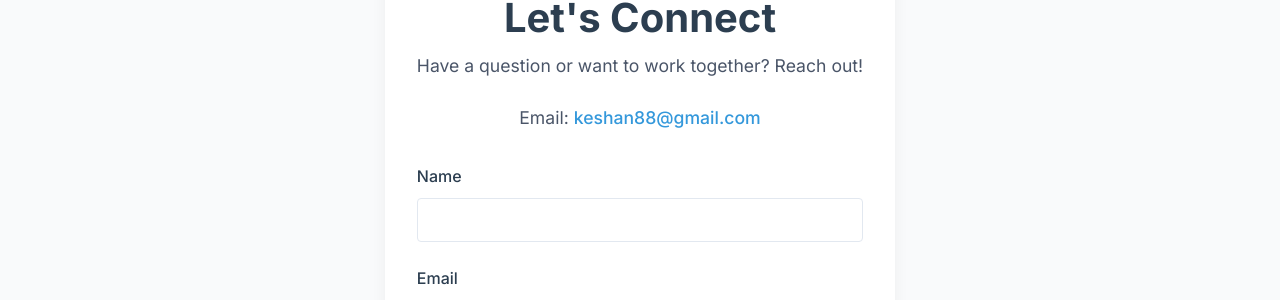
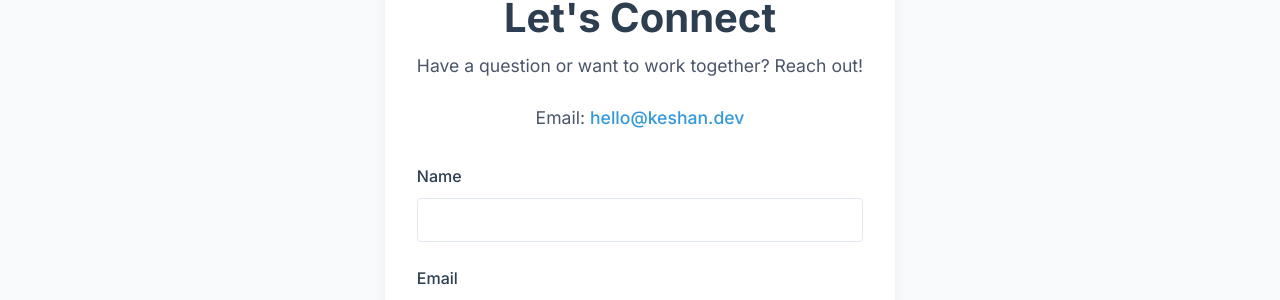
Before and after one commit to keshan/keshan.github.io, a Jekyll site: the page built from contact.html, in a window 1280 px wide and 1347 px high. Shown: the part 222-522 px from the top of the window. Built offline with Jekyll 4.4.1, drawn with Linux system fonts in a browser that asks for light colours.

Commit message:
Update contact.html

```diff
--- a/contact.html
+++ b/contact.html
@@ -9,10 +9,10 @@ permalink: /contact/
   <div class="contact-header">
     <h1>Let's Connect</h1>
     <p>Have a question or want to work together? Reach out!</p>
-    <p class="contact-email">Email: <a href="mailto:keshan88@gmail.com">keshan88@gmail.com</a></p>
+    <p class="contact-email">Email: <a href="mailto:hello@keshan.dev">hello@keshan.dev</a></p>
   </div>
 
-  <form class="contact-form" action="https://formspree.io/f/your-form-id" method="POST">
+  <form class="contact-form" action="https://formspree.io/f/mblgnord" method="POST">
     <div class="form-group">
       <label for="name">Name</label>
       <input type="text" id="name" name="name" required>
```
